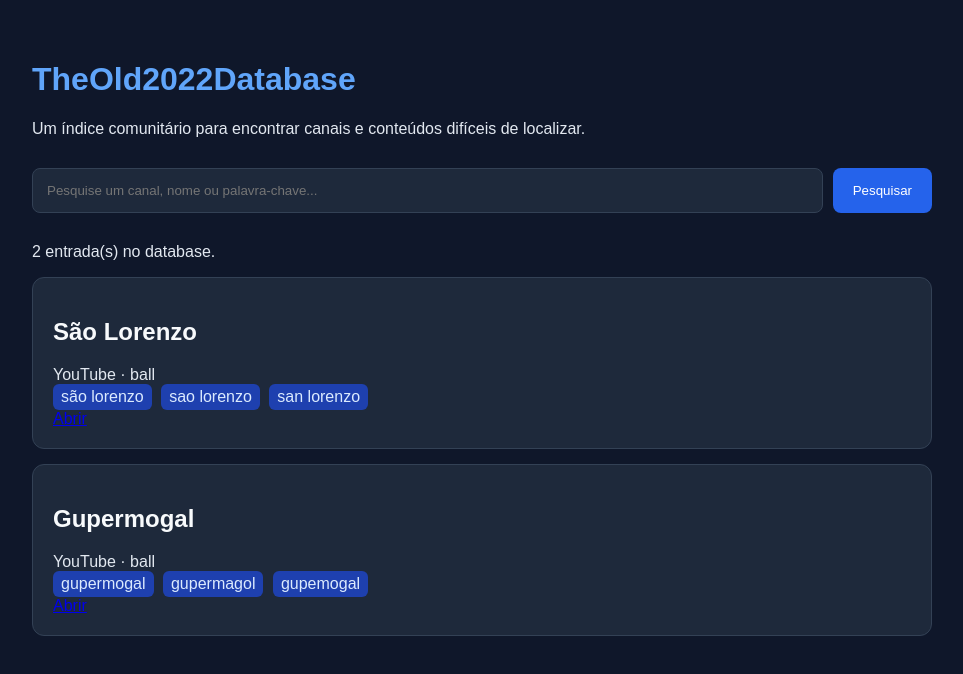
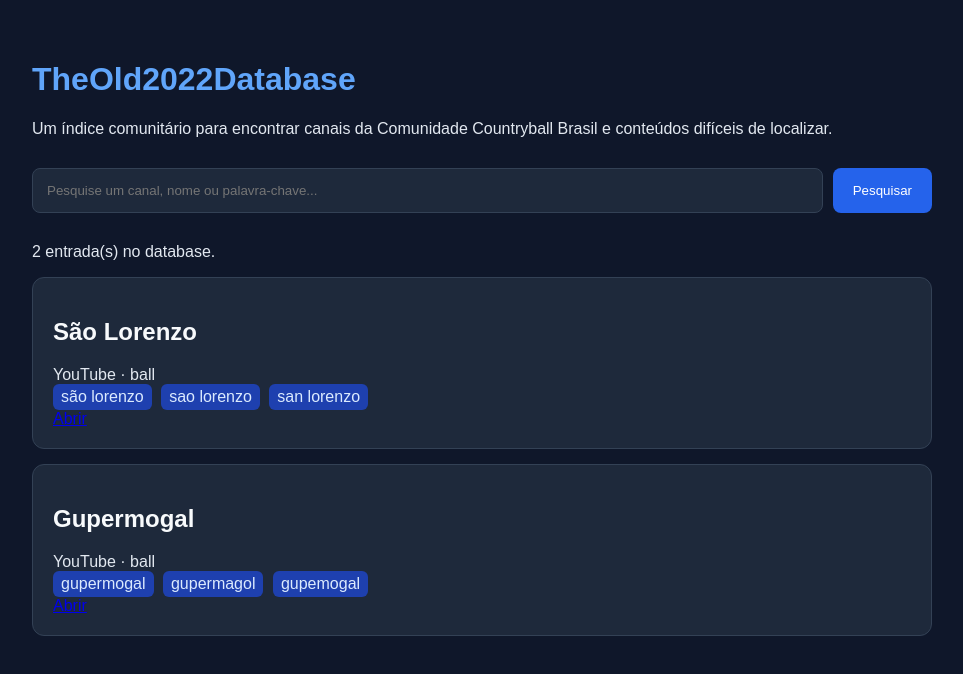
Before and after one commit to Comunidade-Amigavel-Resenhuda-TI/theold2022database.github.io, a plain HTML site: page index.html in a window 1280 px wide. Shown: the whole page, without its empty margins (158-1121 px from the left). Drawn offline with Linux system fonts and the light colour scheme.

Commit message:
Minor edits

```diff
--- a/index.html
+++ b/index.html
@@ -12,7 +12,7 @@
 
     <header>
       <h1>TheOld2022Database</h1>
-      <p>Um índice comunitário para encontrar canais e conteúdos difíceis de localizar.</p>
+      <p>Um índice comunitário para encontrar canais da Comunidade Countryball Brasil e conteúdos difíceis de localizar.</p>
     </header>
 
     <section class="search-box">
```
